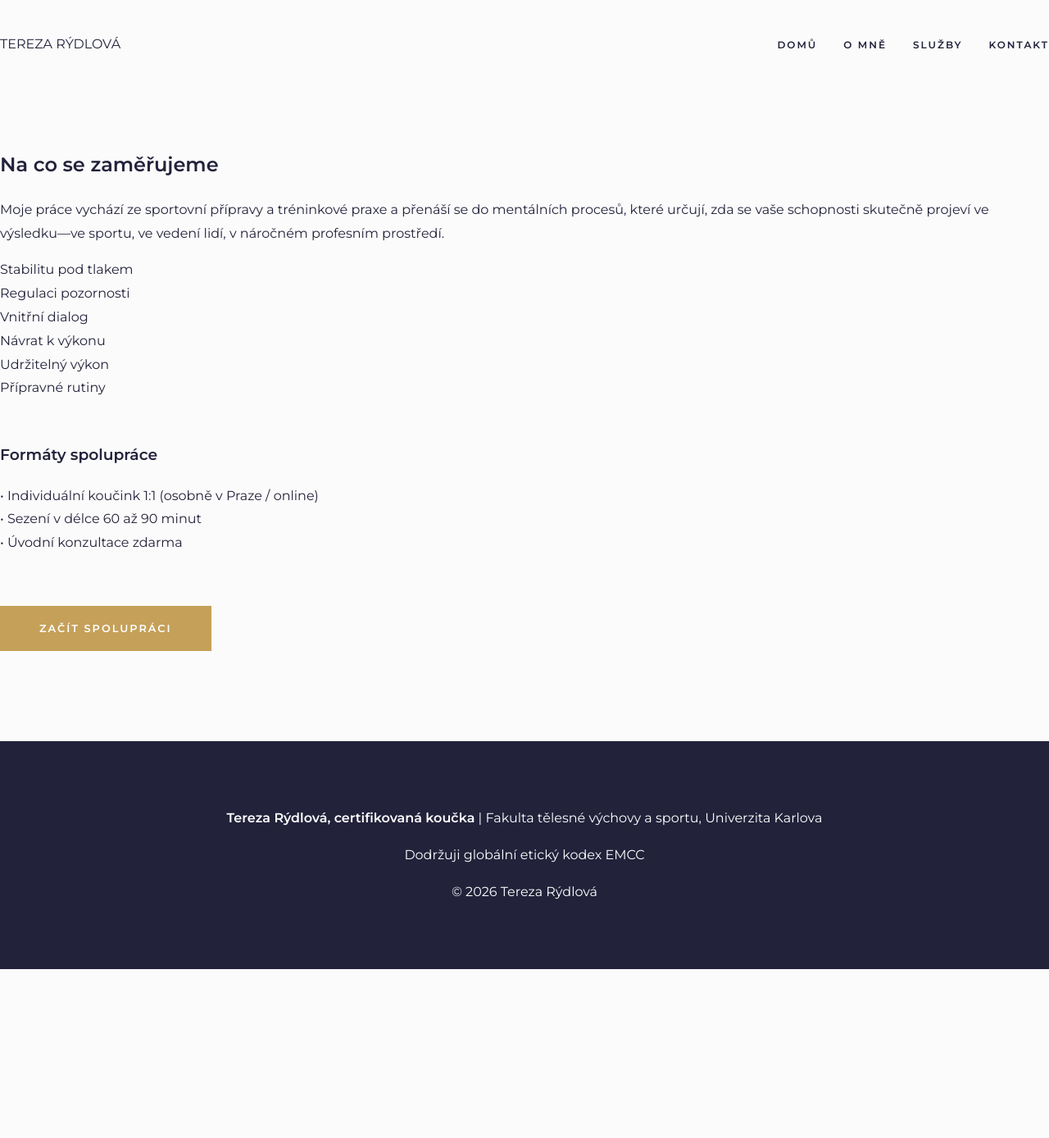
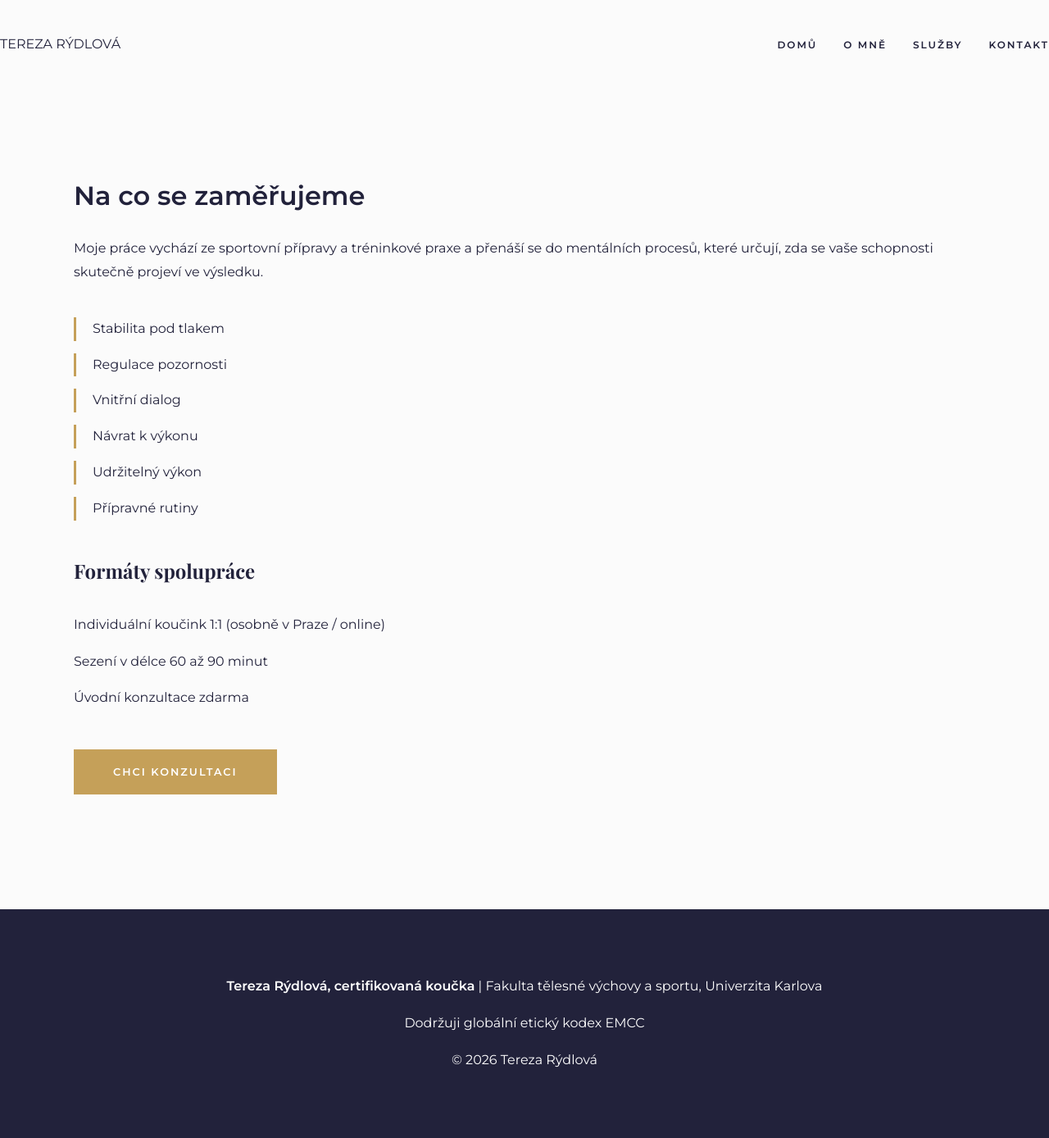
Before and after one commit to westleyovercash/tereza-rydlova, a Jekyll site: the page built from sluzby.md, in a window 1280 px wide. Shown: the whole page at 82% size. Built offline with Jekyll 4.4.1, drawn with Linux system fonts in a browser that asks for light colours; before the commit the page ends 1182 px from its top, so only the background shows below that.

Commit message:
Update sluzby.md

```diff
--- a/sluzby.md
+++ b/sluzby.md
@@ -3,25 +3,23 @@ layout: default
 title: Služby
 ---
 
-<section style="padding: 50px 0;">
-  <h2>Na co se zaměřujeme</h2>
-  <p>Moje práce vychází ze sportovní přípravy a tréninkové praxe a přenáší se do mentálních procesů, které určují, zda se vaše schopnosti skutečně projeví ve výsledku—ve sportu, ve vedení lidí, v náročném profesním prostředí.</p>
+<div class="container page-content">
+  <h1>Na co se zaměřujeme</h1>
+  <p>Moje práce vychází ze sportovní přípravy a tréninkové praxe a přenáší se do mentálních procesů, které určují, zda se vaše schopnosti skutečně projeví ve výsledku.</p>
 
-  <div class="services-grid">
-    <div class="service-item">Stabilitu pod tlakem</div>
-    <div class="service-item">Regulaci pozornosti</div>
-    <div class="service-item">Vnitřní dialog</div>
-    <div class="service-item">Návrat k výkonu</div>
-    <div class="service-item">Udržitelný výkon</div>
-    <div class="service-item">Přípravné rutiny</div>
-  </div>
+  <ul style="list-style-type: none; padding: 0; margin: 40px 0;">
+    <li style="margin-bottom: 15px; border-left: 3px solid var(--champagne); padding-left: 20px;">Stabilita pod tlakem</li>
+    <li style="margin-bottom: 15px; border-left: 3px solid var(--champagne); padding-left: 20px;">Regulace pozornosti</li>
+    <li style="margin-bottom: 15px; border-left: 3px solid var(--champagne); padding-left: 20px;">Vnitřní dialog</li>
+    <li style="margin-bottom: 15px; border-left: 3px solid var(--champagne); padding-left: 20px;">Návrat k výkonu</li>
+    <li style="margin-bottom: 15px; border-left: 3px solid var(--champagne); padding-left: 20px;">Udržitelný výkon</li>
+    <li style="margin-bottom: 15px; border-left: 3px solid var(--champagne); padding-left: 20px;">Přípravné rutiny</li>
+  </ul>
 
-  <h3 style="margin-top: 50px;">Formáty spolupráce</h3>
-  <p>• Individuální koučink 1:1 (osobně v Praze / online)<br>
-     • Sezení v délce 60 až 90 minut<br>
-     • Úvodní konzultace zdarma</p>
+  <h2>Formáty spolupráce</h2>
+  <p>Individuální koučink 1:1 (osobně v Praze / online)</p>
+  <p>Sezení v délce 60 až 90 minut</p>
+  <p>Úvodní konzultace zdarma</p>
 
-  <div style="margin-top: 30px;">
-    <a href="{{ '/kontakt' | relative_url }}" class="btn">Začít spolupráci</a>
-  </div>
-</section>
+  <a href="/kontakt" class="btn">Chci konzultaci</a>
+</div>
```
